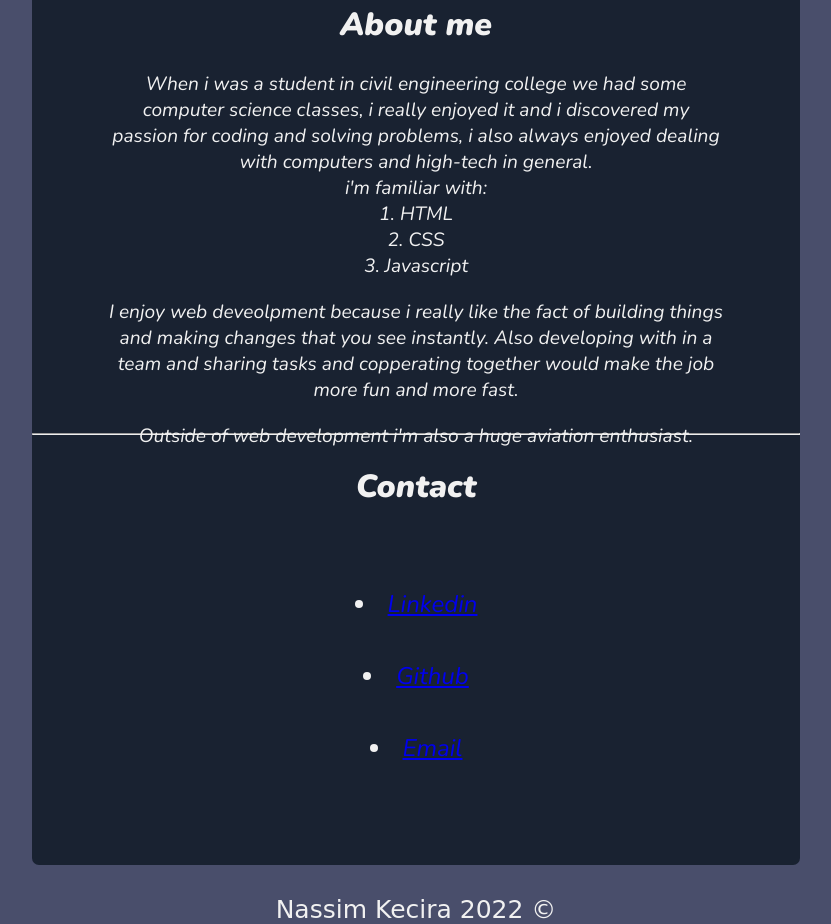
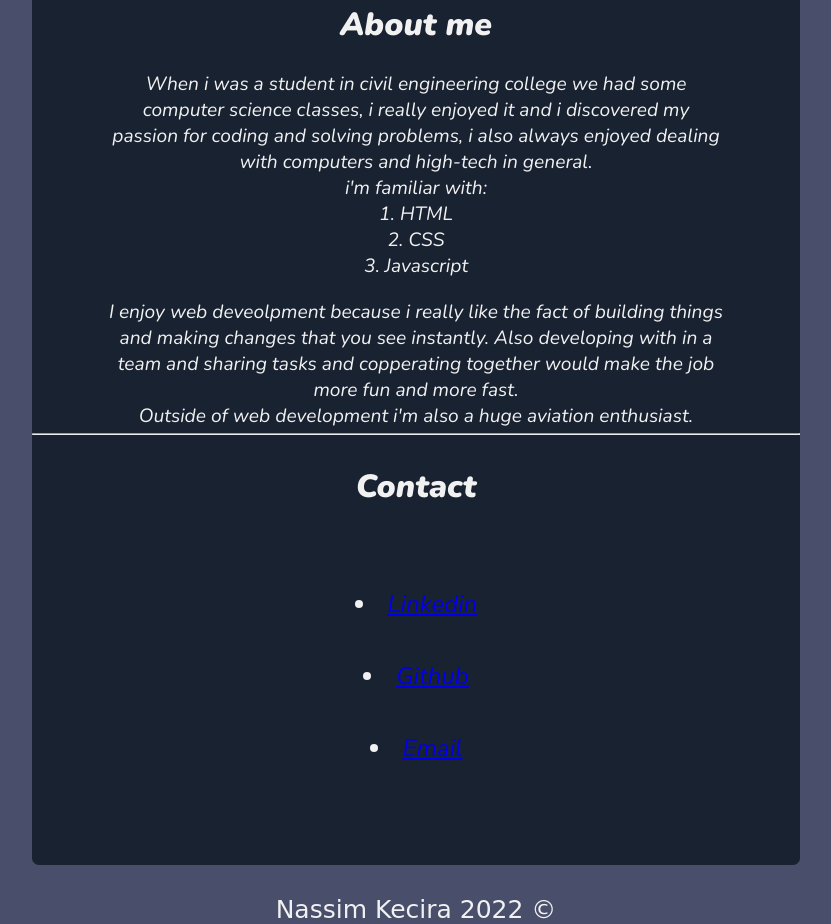
Before and after one commit to nassimkcr/portfolio, a plain HTML site: page index.html in a window 1280 px wide. Shown: the part 1195-2119 px from the top of the page, without its empty margins (224-1055 px from the left). Drawn offline with nearby package versions, Linux system fonts and the light colour scheme; a web font is replaced by a local one.

Commit message:
Update index.html

```diff
--- a/index.html
+++ b/index.html
@@ -52,8 +52,8 @@
                 <li>CSS</li>
                 <li>Javascript</li>
             </ol>
-            <p>I enjoy web deveolpment because i really like the fact of building things and making changes that you see instantly. Also developing with in a team and sharing tasks and copperating together would make the job more fun and more fast. </p>
-            <p>Outside of web development i'm also a huge aviation enthusiast.</p>
+            <p>I enjoy web deveolpment because i really like the fact of building things and making changes that you see instantly. Also developing with in a team and sharing tasks and copperating together would make the job more fun and more fast.
+            <br> Outside of web development i'm also a huge aviation enthusiast.</p>
         </article>
 
         <hr>
```
